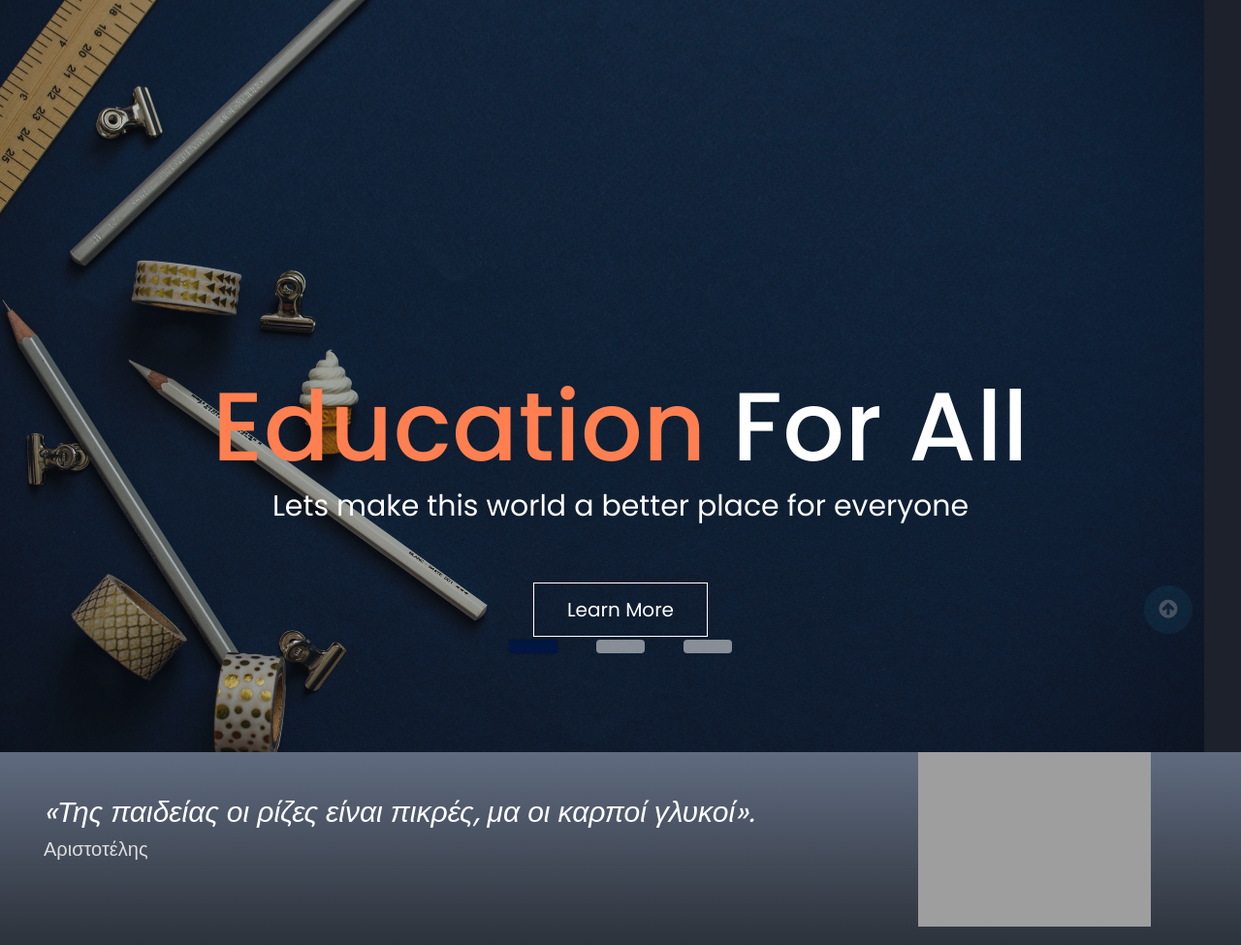
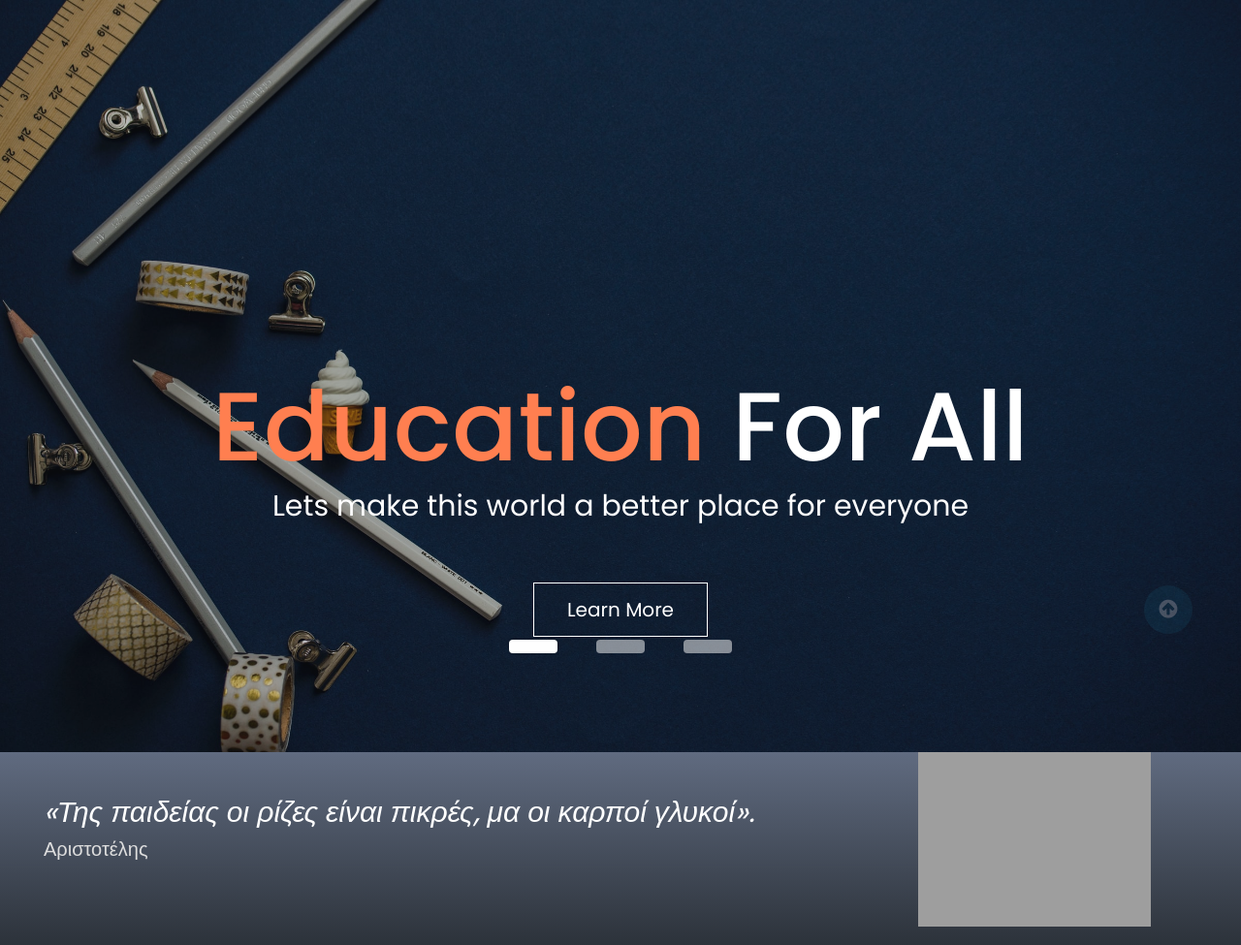
Before and after one commit to gesot/education-for-all, a PHP site: page /home.html in a window 1280 px wide. Shown: the part 96-1071 px from the top of the page at 97% size. Run offline with PHP 8.4, Linux system fonts and the light colour scheme; grey boxes are pictures that could not be loaded.

Commit message:
Update style.css

```diff
--- a/style.css
+++ b/style.css
@@ -358,7 +358,7 @@ input {
 .img-slider .slide img {
   z-index: 1;
   height: 100vh;
-  width: 97%;
+  width: 100%;
   /*border-radius: 5px;*/
   filter: opacity(0.7);
 }
@@ -430,7 +430,7 @@ input {
 }
 
 .img-slider .navigation .btn.active {
-  background: #011640;
+  background: #fefefe;
   box-shadow: 0 0 2px rgba(0, 0, 0, 0.5);
 }
 
```
